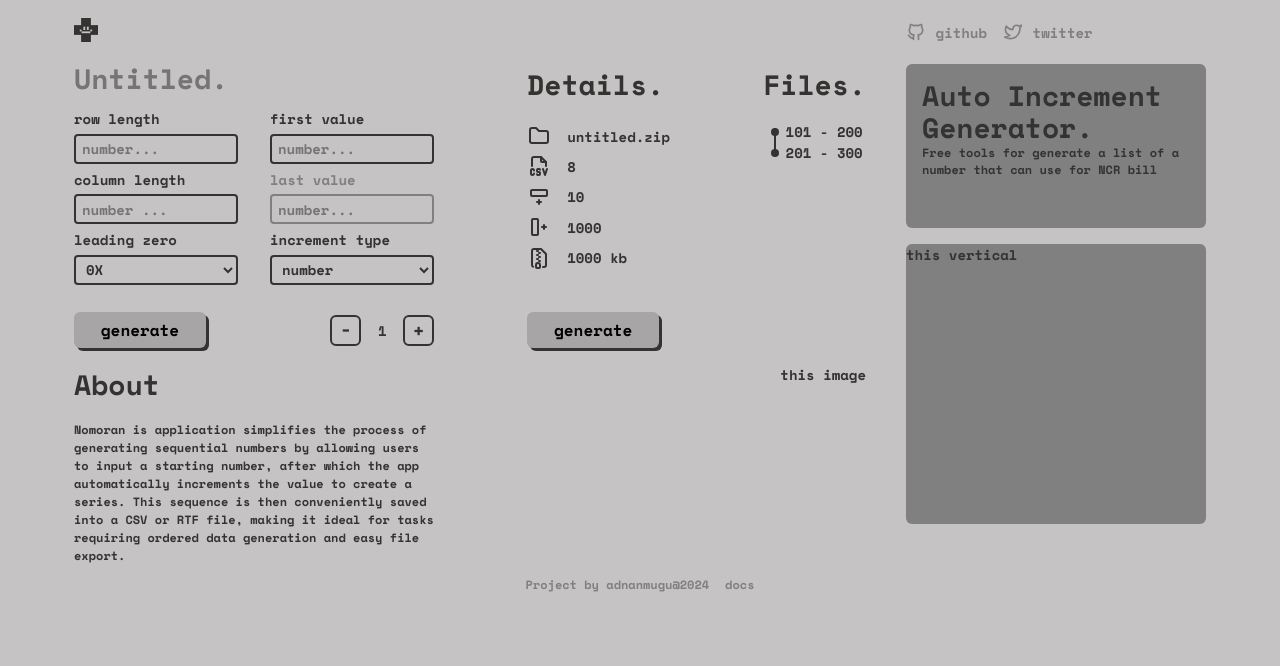
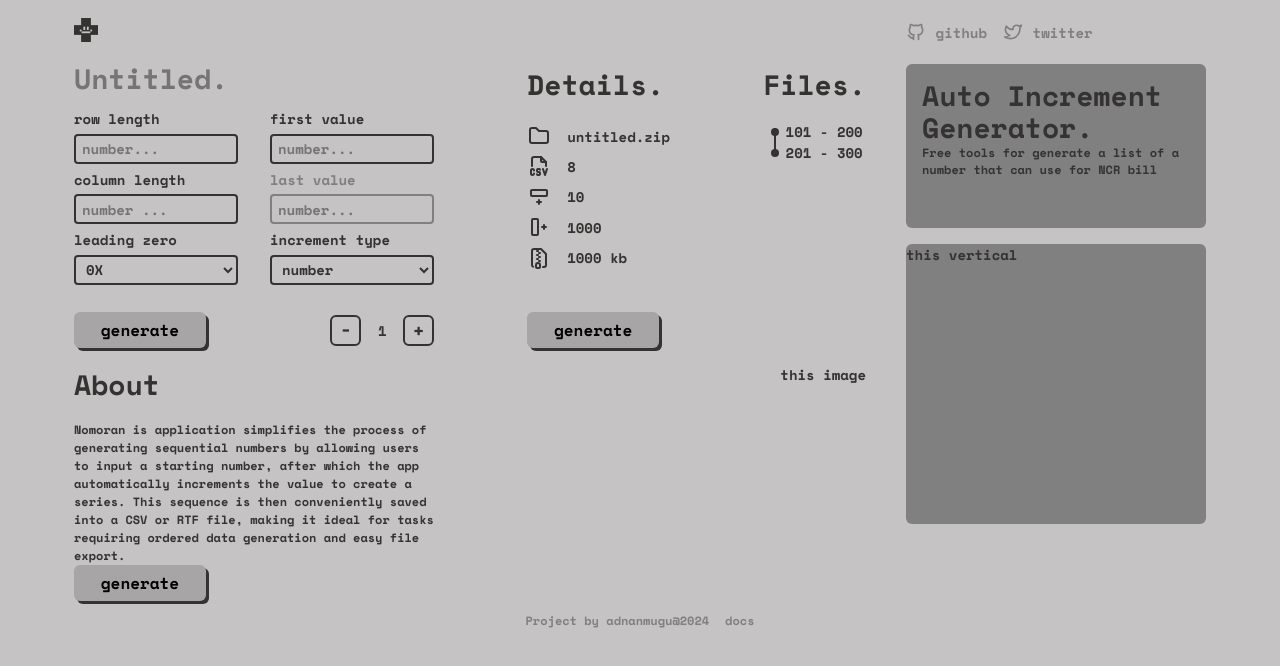
Before and after one commit to adnanmugu/nomoran, a Next.js app: page / in a window 1280 px wide. Shown: the top 666 px of the page. Built offline with nearby package versions, Linux system fonts and the light colour scheme.

Commit message:
app: add button

```diff
--- a/app/_layouts/about.jsx
+++ b/app/_layouts/about.jsx
@@ -1,3 +1,5 @@
+import Button from 'app/_components/button';
+
 import React from 'react';
 
 const About = () => {
@@ -13,6 +15,7 @@ const About = () => {
           ideal for tasks requiring ordered data generation and easy file
           export.
         </p>
+        <Button />
       </div>
       <div className="about__image">this image</div>
     </div>
```
